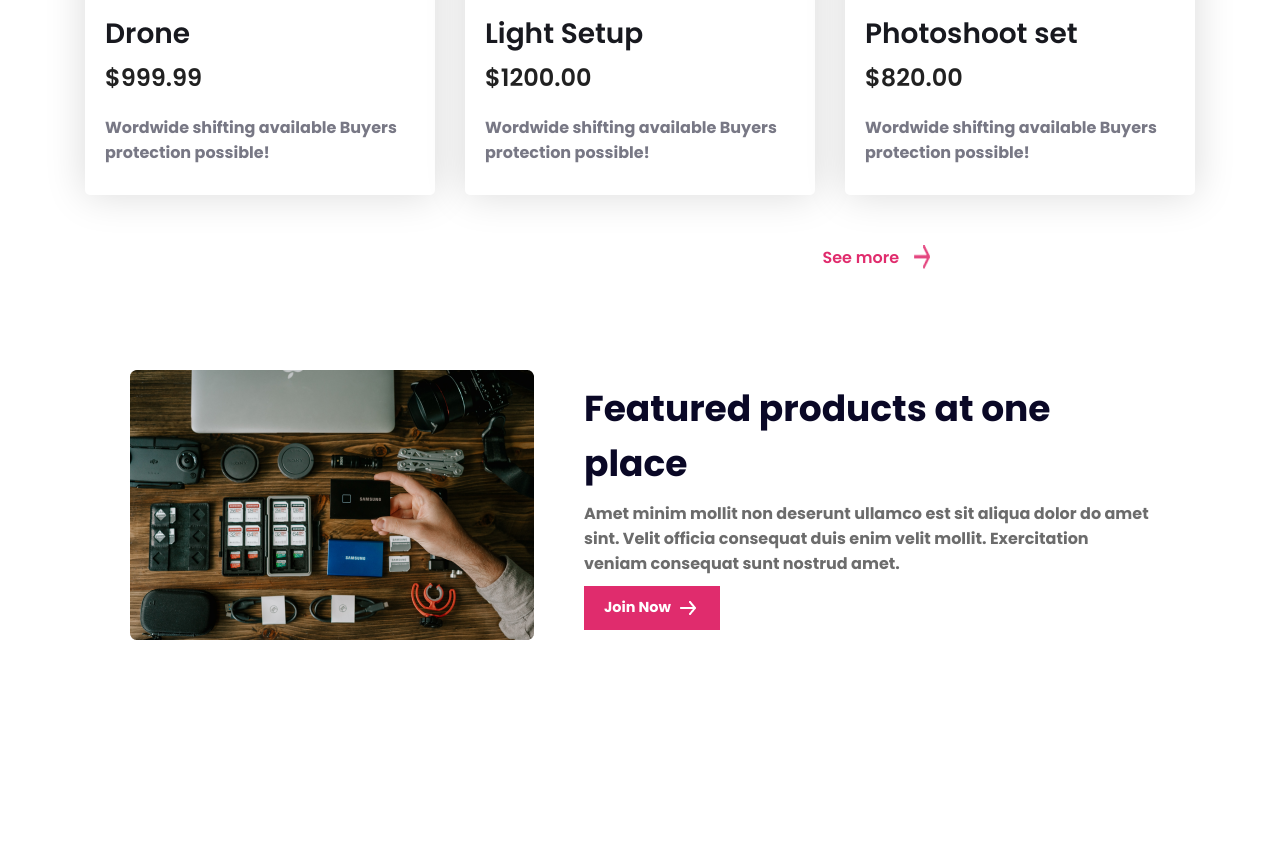
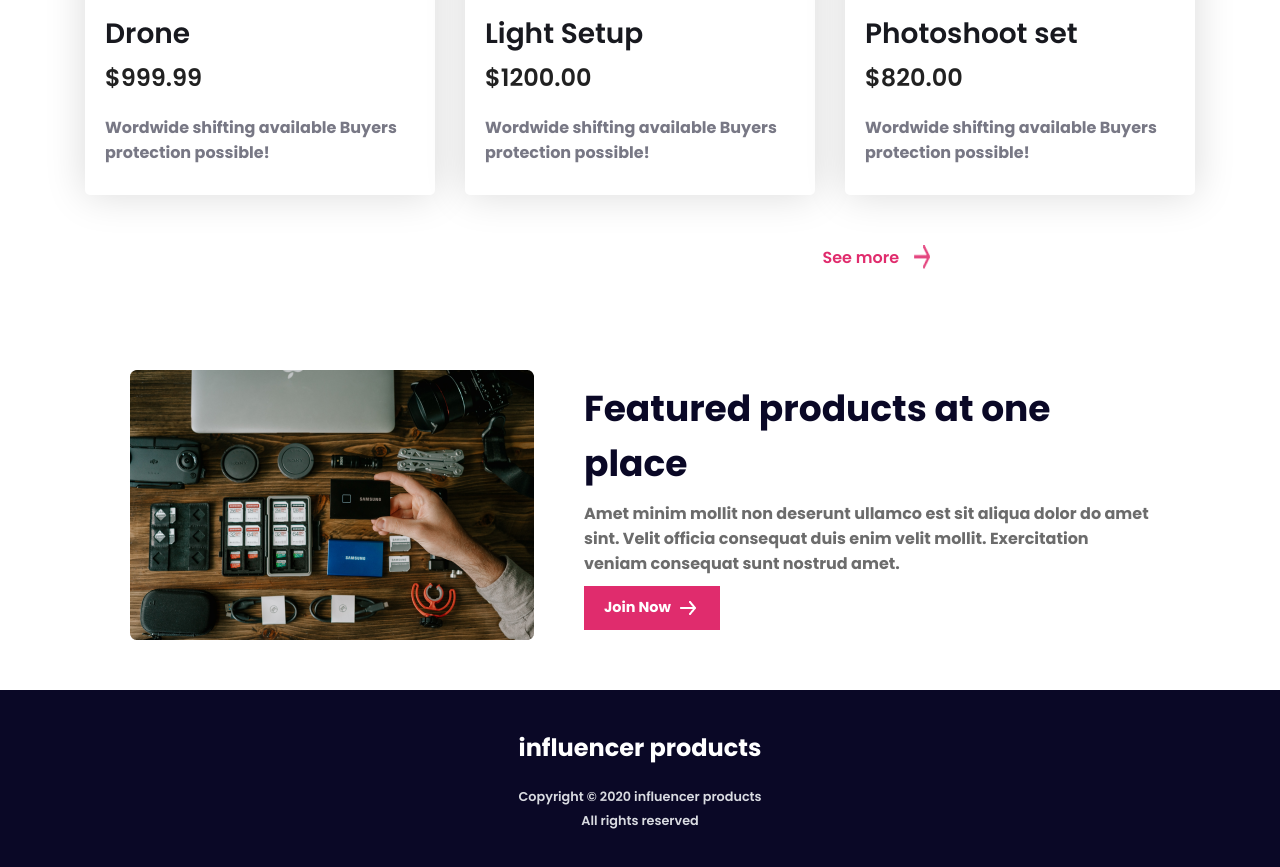
Before and after one commit to shalve37/influencer-gear-practice, a plain HTML site: page index.html in a window 1280 px wide. Shown: the part 1822-2689 px from the top of the page. Before the commit the page ends 2512 px from the top, so only its background shows below. Drawn offline with Linux system fonts and the light colour scheme.

Commit message:
added the footer section

```diff
--- a/index.html
+++ b/index.html
@@ -148,7 +148,14 @@
         </div>
     </main>
     <footer>
-
+        <h3 class="footer-title">
+            influencer products
+        </h3>
+        <p class="footer-description">
+            Copyright © 2020  influencer products
+            <br>
+            All rights reserved
+        </p>
     </footer>
 </body>
 </html>
--- a/styles/influencer_gear.css
+++ b/styles/influencer_gear.css
@@ -192,7 +192,25 @@ nav a:visited{
 .featured-image{
     display: flex;
 }
+/* footer styles */
+footer{
+    padding: 40px 0px;
+    background: #0A0826;
+    text-align: center;
+}
+.footer-title{
+    color: #FFF;
+    font-size: 1.5rem;
+    font-weight: 700;
+}
+.footer-description{
+    padding: 20px 0px;
+    color: #D9DBE1;
+    font-size: 0.8rem;
+    font-weight: 600;
+    line-height: 1.5rem;
 
+}
 
 
 /* responsive styles */
```
